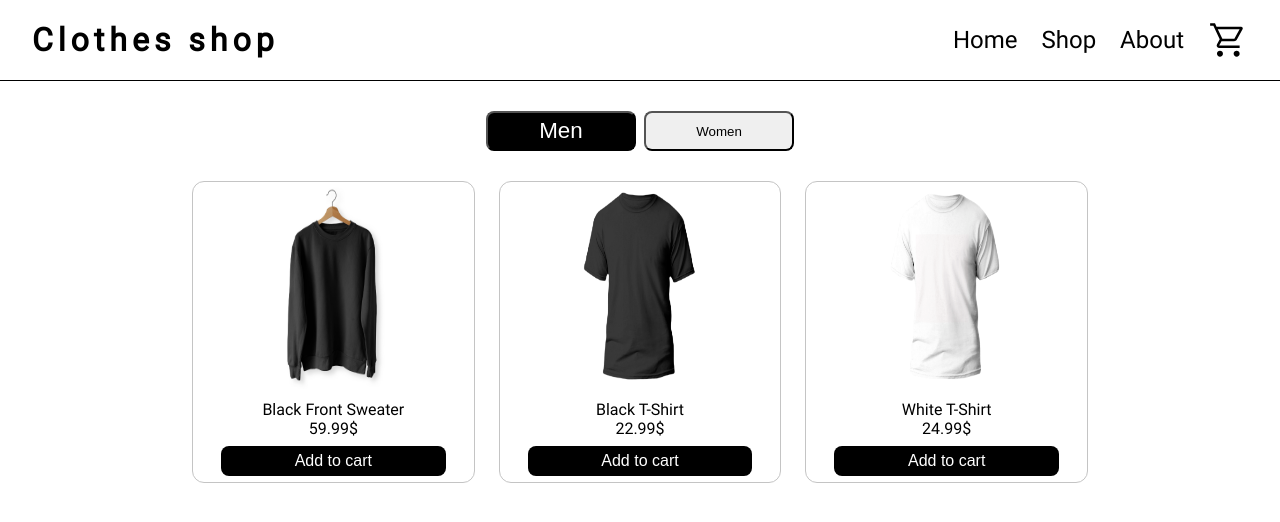
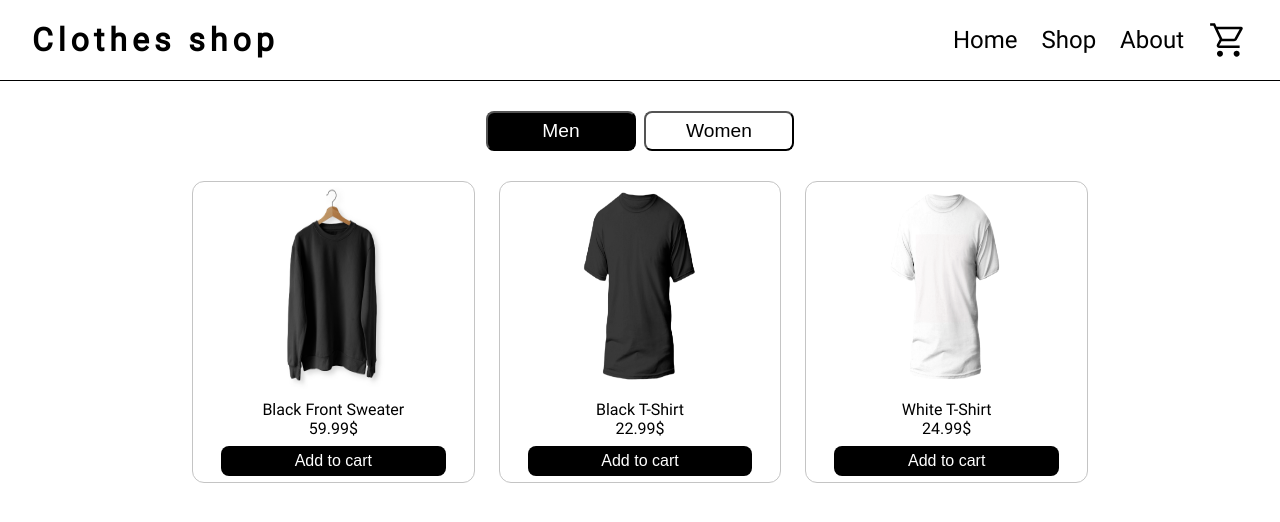
Before and after one commit to NexyusNex/Shopping-Cart, a React (Create React App) app: page /shopping-cart/shop in a window 1280 px wide. Shown: the top 522 px of the page. Built offline with nearby package versions, Linux system fonts and the light colour scheme.

Commit message:
changed font of category buttons

```diff
--- a/src/style/shop.css
+++ b/src/style/shop.css
@@ -27,7 +27,12 @@
 .men-button {
   background-color: rgb(0, 0, 0);
   color: white;
-  font-size: 1.4rem;
+  font-size: 1.2rem;
+}
+
+.women-button {
+  background-color: white;
+  font-size: 1.2rem;
 }
 
 .item-container {
@@ -83,6 +88,7 @@
   font-size: 1rem;
   border: none;
   transition: background-color 200ms ease-in-out;
+  cursor: pointer;
 }
 
 .item-btn:hover {
```
